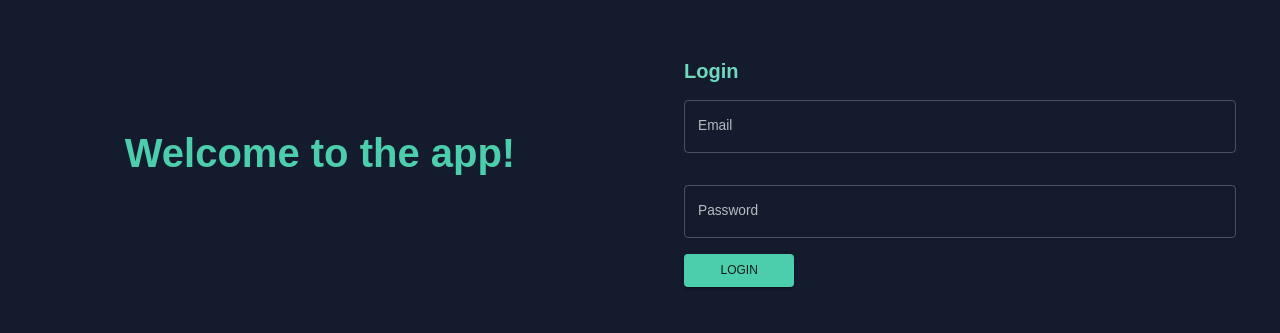
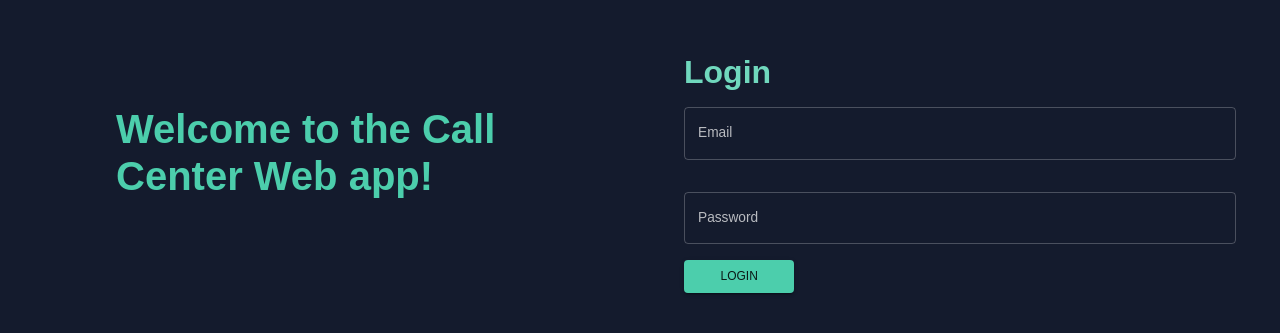
Before and after one commit to SShehan716/call-center, a React (Create React App) app in the folder client/: page / in a window 1280 px wide. Shown: the part 247-580 px from the top of the page. Built offline with nearby package versions, Linux system fonts and the light colour scheme; no server answers.

Commit message:
login & redux

```diff
--- a/client/package.json
+++ b/client/package.json
@@ -8,6 +8,7 @@
     "@mui/icons-material": "^5.15.5",
     "@mui/material": "^5.15.5",
     "@mui/x-data-grid": "^6.19.1",
+    "@reduxjs/toolkit": "^2.1.0",
     "@testing-library/jest-dom": "^5.17.0",
     "@testing-library/react": "^13.4.0",
     "@testing-library/user-event": "^13.5.0",
@@ -17,8 +18,10 @@
     "react-dom": "^18.2.0",
     "react-dropzone": "^14.2.3",
     "react-pro-sidebar": "^0.7.1",
+    "react-redux": "^9.1.0",
     "react-router-dom": "^6.21.3",
     "react-scripts": "5.0.1",
+    "redux": "^5.0.1",
     "web-vitals": "^2.1.4",
     "xlsx": "^0.18.5"
   },
--- a/client/src/App.js
+++ b/client/src/App.js
@@ -1,38 +1,58 @@
-import { useState } from 'react';
-import { Routes, Route } from 'react-router-dom';
-import { ColorModeContext, useMode } from './theme';
-import { CssBaseline, ThemeProvider } from '@mui/material';
-import TopBar from './components/TopBar';
-import SideBar from './components/SideBar';
-import Dashboard from './pages/Dashboard';
-import AddUser from './pages/AddUser';
-import Login from './pages/Login';
-import UploadData from './pages/UploadData';
-import './styles/global.css';
+import { useEffect, useState } from "react";
+import { Routes, Route, useLocation } from "react-router-dom";
+import { ColorModeContext, useMode } from "./theme";
+import { CssBaseline, ThemeProvider } from "@mui/material";
+import TopBar from "./components/TopBar";
+import SideBar from "./components/SideBar";
+import Dashboard from "./pages/Dashboard";
+import AddUser from "./pages/AddUser";
+import Login from "./pages/Login";
+import UploadData from "./pages/UploadData";
+import "./styles/global.css";
+import { auth } from "./firebase";
+
+import { useSelector, useDispatch } from "react-redux";
+import { loginUser, setLoading } from "./features/userSlice";
 
 function App() {
   const [theme, colorMode] = useMode();
-  const [isSidebar, setIsSidebar] = useState(true);
+
+  //redux
+  const dispatch = useDispatch();
+
+  useEffect(() => {
+    auth.onAuthStateChanged((authUser) => {
+      if (authUser) {
+        dispatch(
+          loginUser({
+            uid: authUser.uid,
+            email: authUser.email,
+          })
+        );
+        dispatch(setLoading(false));
+      } else {
+        console.log("user not logged in");
+      }
+    });
+  }, []);
+
+  const user = useSelector((state) => state.data.user.user);
+
 
   return (
     <ColorModeContext.Provider value={colorMode}>
       <ThemeProvider theme={theme}>
         <CssBaseline />
         <div className="App">
-        {window.location.pathname !== '/' && (
-          <>
-            <SideBar isSidebar={isSidebar} />
+          {user ? <SideBar /> : null}
           <main className="content">
-              <TopBar setIsSidebar={setIsSidebar} />
+            {user ? <TopBar />: null}
             <Routes>
-                <Route path="/dashboard" element={<Dashboard />} />
+              <Route path="/" element={user ? <Dashboard /> : <Login />} />
               <Route path="/add-user" element={<AddUser />} />
               <Route path="/upload-data" element={<UploadData />} />
             </Routes>
           </main>
-          </>
-        )}
-        {window.location.pathname === '/' && <Login />}
         </div>
       </ThemeProvider>
     </ColorModeContext.Provider>
--- /dev/null
+++ b/client/src/app/reducers.js
@@ -0,0 +1,8 @@
+import { combineReducers } from "redux";
+import { userSlice } from "../features/userSlice";
+
+
+
+export const rootReducer = combineReducers({
+    user: userSlice.reducer,
+});
--- /dev/null
+++ b/client/src/app/store.js
@@ -0,0 +1,7 @@
+import {configureStore} from '@reduxjs/toolkit';
+import { rootReducer } from './reducers';
+
+
+export const store = configureStore({
+    reducer: {data: rootReducer},
+});
--- a/client/src/components/InviteForm/index.jsx
+++ b/client/src/components/InviteForm/index.jsx
@@ -83,6 +83,7 @@ const InviteForm = () => {
         setOpenSnackbar(false);
     };
 
+    //create user
     const createUser = async (e) => {
         try {
 
--- a/client/src/components/LoginForm/index.jsx
+++ b/client/src/components/LoginForm/index.jsx
@@ -1,19 +1,50 @@
-import React from 'react';
+import React, { useState } from 'react';
 import { Box, TextField, Button, Typography, useTheme } from '@mui/material';
 import { tokens } from "./../../theme";
+
+//firebase imports
+import { signInWithEmailAndPassword } from 'firebase/auth';
+import { auth } from '../../firebase';
 
 const LoginForm = () => {
   const theme = useTheme();
   const colors = tokens(theme.palette.mode);
+
+  const [email, setEmail] = useState('');
+  const [password, setPassword] = useState('');
+  const [error, setError] = useState(null);
+
+
   // Handle form submission and login logic here
+  const handleLogin = async (e) => {
+    e.preventDefault();
+
+    try {
+      const login = await signInWithEmailAndPassword(auth, email, password);
+
+      if (login){
+        console.log('login successful');
+      }
+    } catch (error) {
+      if (error.code === 'auth/invalid-credential') {
+        setError('Password or Email is incorrect');
+      } else {
+        setError('Unknown error occured');
+      }
+    }
+  }
 
   return (
-    <Box sx={{ mt: 5, p: 3}}>
-      <Typography variant="h4" color={colors.greenAccent[400]} fontWeight="bold">Login</Typography>
-
-      <TextField label="Email" type="email" variant="outlined" fullWidth sx={{ my: 2 }} />
-      <TextField label="Password" type="password" variant="outlined" fullWidth sx={{ my: 2 }} />
-      <Button type="submit" variant="contained" color="secondary" fullWidth sx={{ width: '20%' }}>
+    <Box sx={{ mt: 5, p: 3 }}>
+      <Typography variant="h2" color={colors.greenAccent[400]} fontWeight="bold">Login</Typography>
+      {error && (
+        <Typography variant="body2" color="error" sx={{ mb: 2, mt: 3 }}>
+          {error}
+        </Typography>
+      )}
+      <TextField label="Email" type="email" variant="outlined" fullWidth sx={{ my: 2 }} value={email} onChange={(e) => setEmail(e.target.value)} />
+      <TextField label="Password" type="password" variant="outlined" fullWidth sx={{ my: 2 }} value={password} onChange={(e) => setPassword(e.target.value)} />
+      <Button type="submit" variant="contained" color="secondary" fullWidth sx={{ width: '20%' }} onClick={handleLogin}>
         Login
       </Button>
     </Box>
--- a/client/src/components/SideBar/index.jsx
+++ b/client/src/components/SideBar/index.jsx
@@ -9,7 +9,10 @@ import ContactsOutlinedIcon from "@mui/icons-material/ContactsOutlined";
 import PersonOutlinedIcon from "@mui/icons-material/PersonOutlined";
 import MenuOutlinedIcon from "@mui/icons-material/MenuOutlined";
 import ExitToAppOutlinedIcon from '@mui/icons-material/ExitToAppOutlined';
-
+import { useDispatch, useSelector } from "react-redux";
+import { auth } from "../../firebase";
+import { logoutUser } from "../../features/userSlice";
+import { signOut } from "firebase/auth";
 
 const Item = ({ title, to, icon, selected, setSelected }) => {
     const theme = useTheme();
@@ -29,11 +32,20 @@ const Item = ({ title, to, icon, selected, setSelected }) => {
     );
 };
 
+
 const SideBar = () => {
     const theme = useTheme();
     const colors = tokens(theme.palette.mode);
     const [isCollapsed, setIsCollapsed] = useState(false);
     const [selected, setSelected] = useState("Dashboard");
+
+    const user = useSelector(state => state.data.user.user)
+    const dispatch = useDispatch();
+    const handleLogout =  async (e) => {
+        console.log("logout");
+        dispatch(logoutUser());
+        signOut(auth);
+    };
 
     return (
         <Box
@@ -101,7 +113,7 @@ const SideBar = () => {
                                     fontWeight="bold"
                                     sx={{ m: "10px 0 0 0" }}
                                 >
-                                    Ed Roh
+                                    {user?.name}
                                 </Typography>
                                 <Typography variant="h5" color={colors.greenAccent[500]}>
                                     VP Fancy Admin
@@ -155,16 +167,14 @@ const SideBar = () => {
                             bottom: "0",
                             position: "absolute",
                             display: "flex",
-                        }}>
+                        }}
+                        onClick={handleLogout}>
                         {!isCollapsed && (
                             <Item
                                 title="Logout"
                                 icon={<ExitToAppOutlinedIcon />}
                                 selected={selected}
                                 setSelected={setSelected}
-                                onClick={() => {
-                                    console.log('logout');
-                                }}
                             />
                         )}
                     </Box>
--- /dev/null
+++ b/client/src/features/userSlice.js
@@ -0,0 +1,24 @@
+import { createSlice } from "@reduxjs/toolkit";
+
+const initialState = {
+  user: null,
+  isLoading: false,
+};
+
+export const userSlice = createSlice({
+    name: "user",
+    initialState,
+    reducers: {
+        loginUser: (state, action) => {
+            state.user = action.payload;
+        },
+        logoutUser: (state) => {
+            state.user = null;
+        },
+        setLoading: (state, action) => {
+            state.isLoading = action.payload;
+        },
+    }
+});
+
+export const { loginUser, logoutUser, setLoading } = userSlice.actions;
--- a/client/src/pages/Login/index.jsx
+++ b/client/src/pages/Login/index.jsx
@@ -6,7 +6,7 @@ const Login = () => {
   return (
     <div className="login-container">
       <div className="left-content">
-        <Typography variant="h1" color="secondary" fontWeight="bold">Welcome to the app!</Typography>
+        <Typography variant="h1" color="secondary" fontWeight="bold" align='left' ml={12}>Welcome to the Call Center Web app!</Typography>
       </div>
       <div className="right-content">
         <main>
```
Also changed, not shown: client/src/index.js (+9 -2 lines), 1 other file (tests, documents, lock files or other folders). Lines whose indentation alone changed are shown as unchanged.
